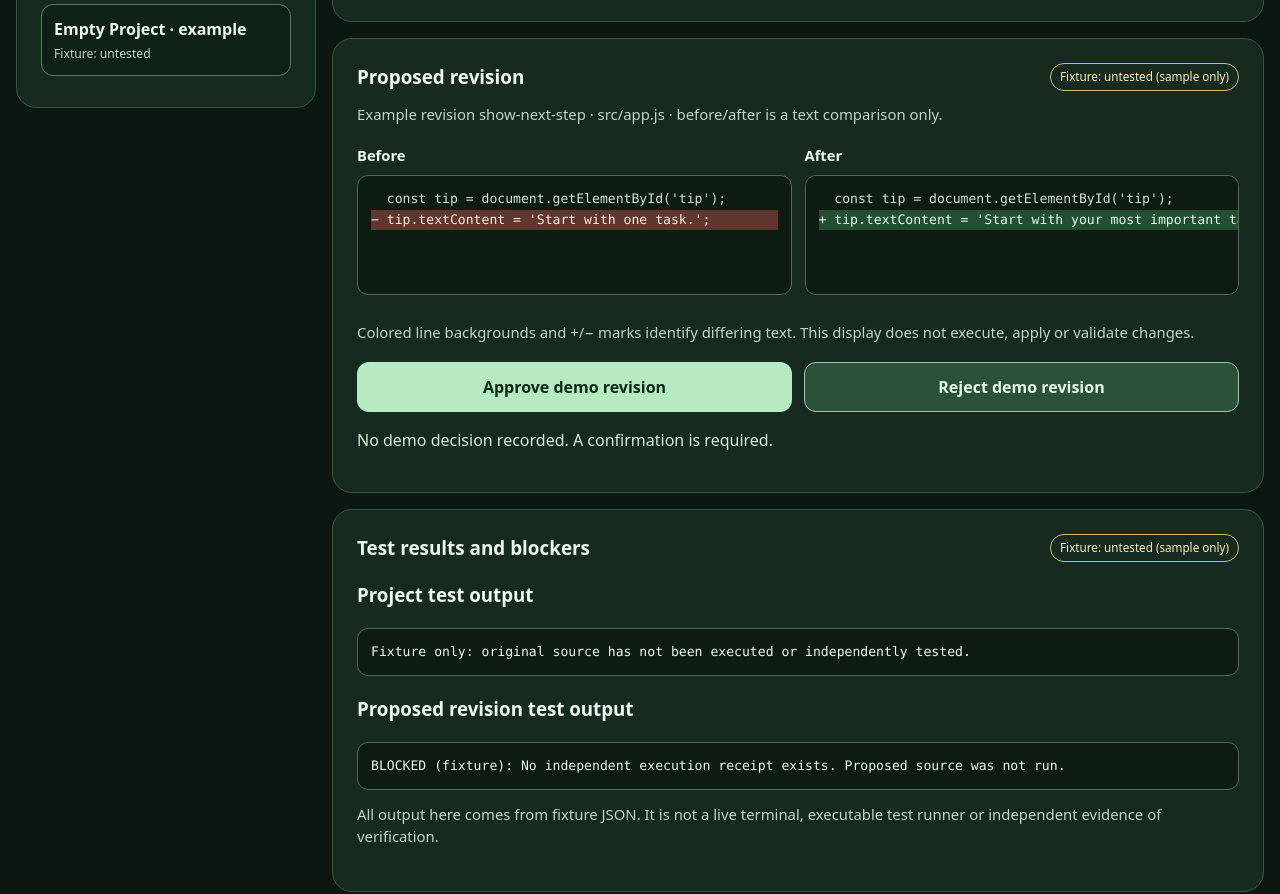
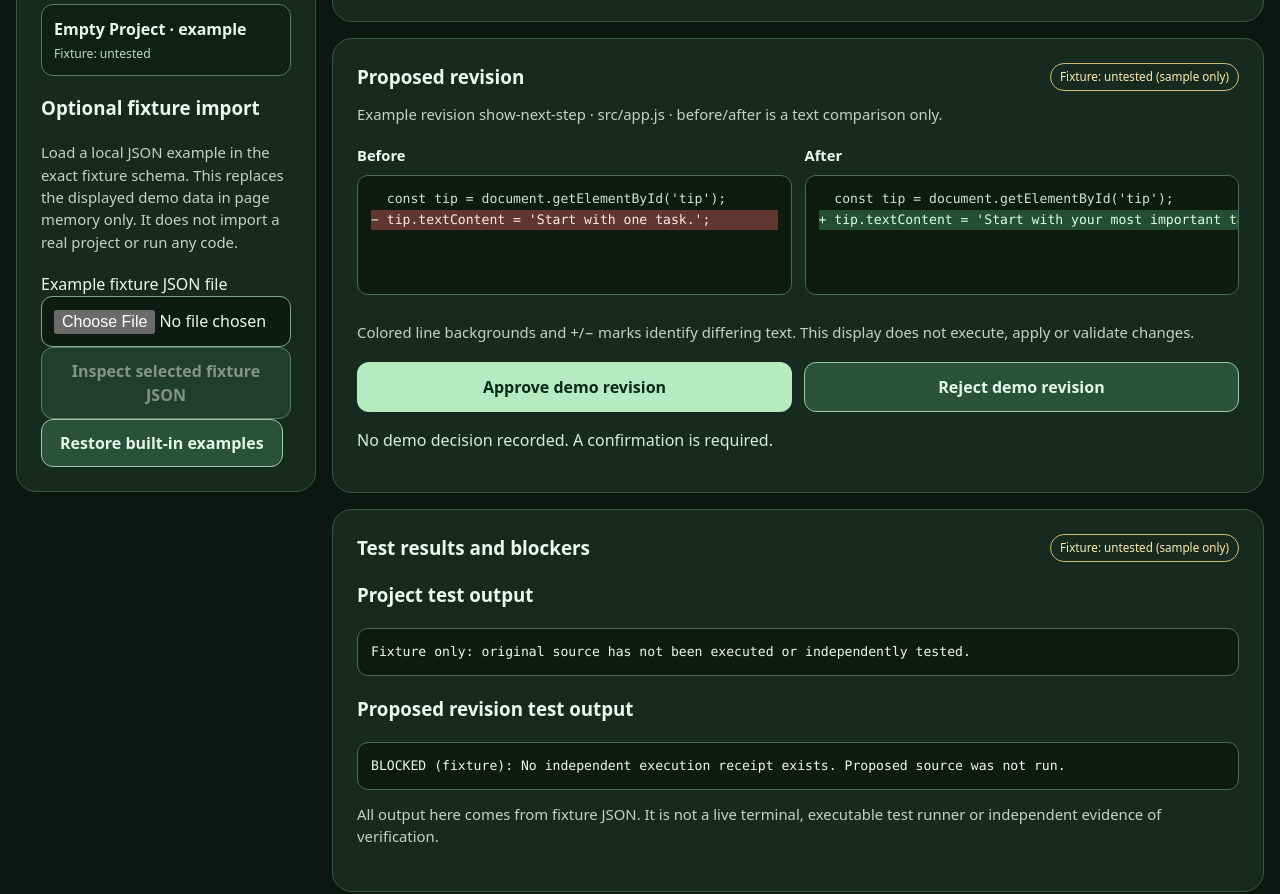
Before and after one commit to jimedusot-beep/Toadsagemode, a website: page free-studio/explorer.html in a window 1280 px wide. Shown: the part 927-1821 px from the top of the page. Drawn offline with Linux system fonts and the light colour scheme.

Commit message:
feat(explorer): add explicit bounded fixture import and restore controls

```diff
--- a/free-studio/explorer.html
+++ b/free-studio/explorer.html
@@ -45,6 +45,14 @@
         </div>
         <p class="hint">Choose an example project to inspect.</p>
         <ul id="explorer-project-list" aria-label="Example projects"></ul>
+        <div class="explorer-import-box">
+          <h3>Optional fixture import</h3>
+          <p class="hint">Load a local JSON example in the exact fixture schema. This replaces the displayed demo data in page memory only. It does not import a real project or run any code.</p>
+          <label for="explorer-import-file">Example fixture JSON file</label>
+          <input id="explorer-import-file" type="file" accept=".json,application/json">
+          <button id="explorer-import" type="button" class="secondary" disabled>Inspect selected fixture JSON</button>
+          <button id="explorer-reset" type="button" class="secondary">Restore built-in examples</button>
+        </div>
       </section>
 
       <div class="explorer-content">
```
